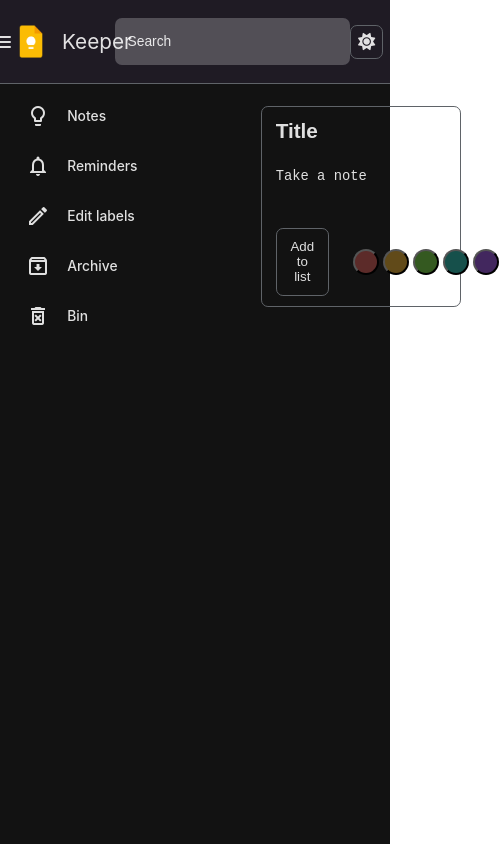
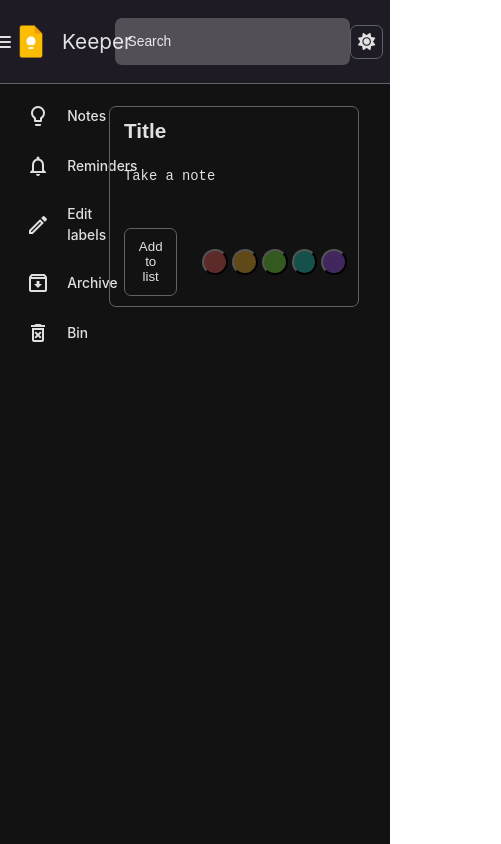
Before and after one commit to Deepak-1373/keeper-app, a React (Create React App) app: page / in a window 390 px wide. Shown: the whole page, 501 px wide, since content can reach past the window. Built offline with nearby package versions, Linux system fonts and the light colour scheme.

Commit message:
feat: add onClick on hamburger menu

```diff
--- a/src/components/Navbar/Navbar.jsx
+++ b/src/components/Navbar/Navbar.jsx
@@ -1,16 +1,29 @@
 import React from "react";
+import bulbImage from "../../assests/bulb.png";
 import { useNotes, useTheme } from "../../context";
-import bulbImage from "../../assests/bulb.png";
-import { SET_SEARCH_QUERY } from "../../reducer";
+import { SET_SEARCH_QUERY, SET_TOGGLE_SIDEBAR } from "../../reducer";
 import "./Navbar.css";
 
 export const Navbar = () => {
-  const { searchQuery, notesDispatch } = useNotes();
+  const { searchQuery, notesDispatch, toggle } = useNotes();
   const { theme, changeTheme } = useTheme();
+
+  const clickHanlder = () => {
+    notesDispatch({
+      type: SET_TOGGLE_SIDEBAR,
+      payload: !toggle,
+    });
+  };
+
   return (
     <nav className="navbar flex justify-between items-center p-0 sticky top-0 left-0">
       <div className="navbar-brand flex items-center justify-center">
-        <span class="material-icons-outlined">menu</span>
+        <span
+          onClick={() => clickHanlder()}
+          class="material-icons-outlined cursor-pointer"
+        >
+          menu
+        </span>
         <img src={bulbImage} alt="Keeper App" />
         <p className="brand-text text-white text-2xl">Keeper</p>
       </div>
--- a/src/components/Sidebar/Sidebar.css
+++ b/src/components/Sidebar/Sidebar.css
@@ -1,7 +1,8 @@
 .sidebar {
   grid-area: sidebar;
   margin-top: 0.8rem;
-  min-width: 27.3rem;
+  min-width: 9rem;
+  transition: all 0.4s;
 }
 .sidebar-item {
   padding: 1.5rem 3rem;
@@ -12,7 +13,12 @@
   padding-right: 2rem;
 }
 
-.sidebar-item:hover {
+.sidebar-show {
+  padding: 1.5rem 3rem;
+  font-weight: 500;
+}
+
+.sidebar-show:hover {
   background-color: var(--background-hover-color);
   border-radius: 0 2.5rem 2.5rem 0;
 }
@@ -21,3 +27,19 @@
   background-color: var(--secondary-color);
   border-radius: 0 2.5rem 2.5rem 0;
 }
+
+.show-list {
+  display: block;
+}
+
+.show-names {
+  display: block;
+}
+
+.hide-names {
+  display: none;
+}
+
+.hide-list {
+  width: 9rem;
+}
--- a/src/components/Sidebar/Sidebar.jsx
+++ b/src/components/Sidebar/Sidebar.jsx
@@ -1,34 +1,38 @@
 import React, { useState } from "react";
 import "./Sidebar.css";
 import { sidebarNames } from "./data";
+import { useNotes } from "../../context";
 
 export const Sidebar = () => {
   const [active, setActive] = useState();
+  const { toggle } = useNotes();
 
   const handleSidebarClick = (listIdx) => {
     active === listIdx ? setActive() : setActive(listIdx);
   };
 
   return (
-    <div className="sidebar">
-      <ul className="text-white text-base cursor-pointer">
+    <div
+      className={`${toggle ? "hide-list" : "show-list"} sidebar flex flex-col`}
+    >
       {sidebarNames.map(({ id, sidebarName, iconName }, idx) => (
         <>
-            <li
+          <ul
+            key={id}
             onClick={() => handleSidebarClick(idx)}
-              key={id}
             className={`${
               active === idx && "active"
-              }  sidebar-item flex items-center`}
+            }  sidebar-show flex items-center text-base cursor-pointer`}
           >
             <span className="sidebar-icon material-icons-outlined">
               {iconName}
             </span>
+            <li className={`${toggle ? "hide-names" : "show-names"}`} key={id}>
               {sidebarName}
             </li>
+          </ul>
         </>
       ))}
-      </ul>
     </div>
   );
 };
--- a/src/context/noteContext.js
+++ b/src/context/noteContext.js
@@ -4,7 +4,7 @@
 const notesContext = createContext(null);
 
 const NotesContextProvider = ({ children }) => {
-  const [{ notesList, searchQuery }, notesDispatch] = useReducer(
+  const [{ notesList, searchQuery, toggle }, notesDispatch] = useReducer(
     notesReducer,
     initialState
   );
@@ -14,6 +14,7 @@
       value={{
         notesList,
         searchQuery,
+        toggle,
         notesDispatch,
       }}
     >
--- a/src/reducer/constants/notesActionTypes.js
+++ b/src/reducer/constants/notesActionTypes.js
@@ -2,3 +2,4 @@
 export const HANDLE_REMOVE = "HANDLE_REMOVE";
 export const HANDLE_EDIT = "HANDLE_EDIT";
 export const SET_SEARCH_QUERY = "SET_SEARCH_QUERY";
+export const SET_TOGGLE_SIDEBAR = "SET_TOGGLE_SIDEBAR";
--- a/src/reducer/notesReducer.js
+++ b/src/reducer/notesReducer.js
@@ -3,16 +3,24 @@
   HANDLE_REMOVE,
   HANDLE_EDIT,
   SET_SEARCH_QUERY,
+  SET_TOGGLE_SIDEBAR,
 } from "./index";
 import uuid from "react-uuid";
 
 export const initialState = {
   notesList: [],
   searchQuery: "",
+  toggle: false,
 };
 
 export const notesReducer = (state, { type, payload }) => {
   switch (type) {
+    case SET_TOGGLE_SIDEBAR:
+      return {
+        ...state,
+        toggle: payload,
+      };
+
     case SET_SEARCH_QUERY:
       return {
         ...state,
```
Lines whose indentation alone changed are shown as unchanged.
